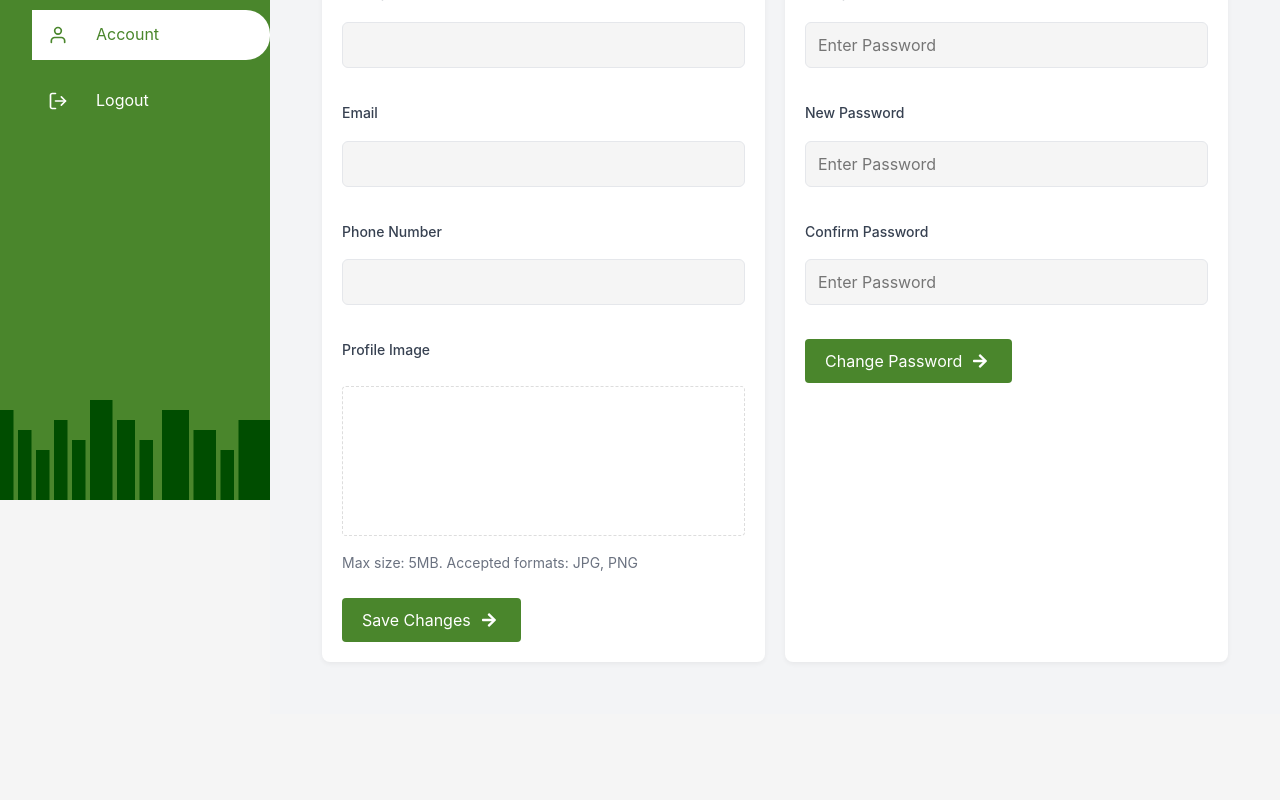
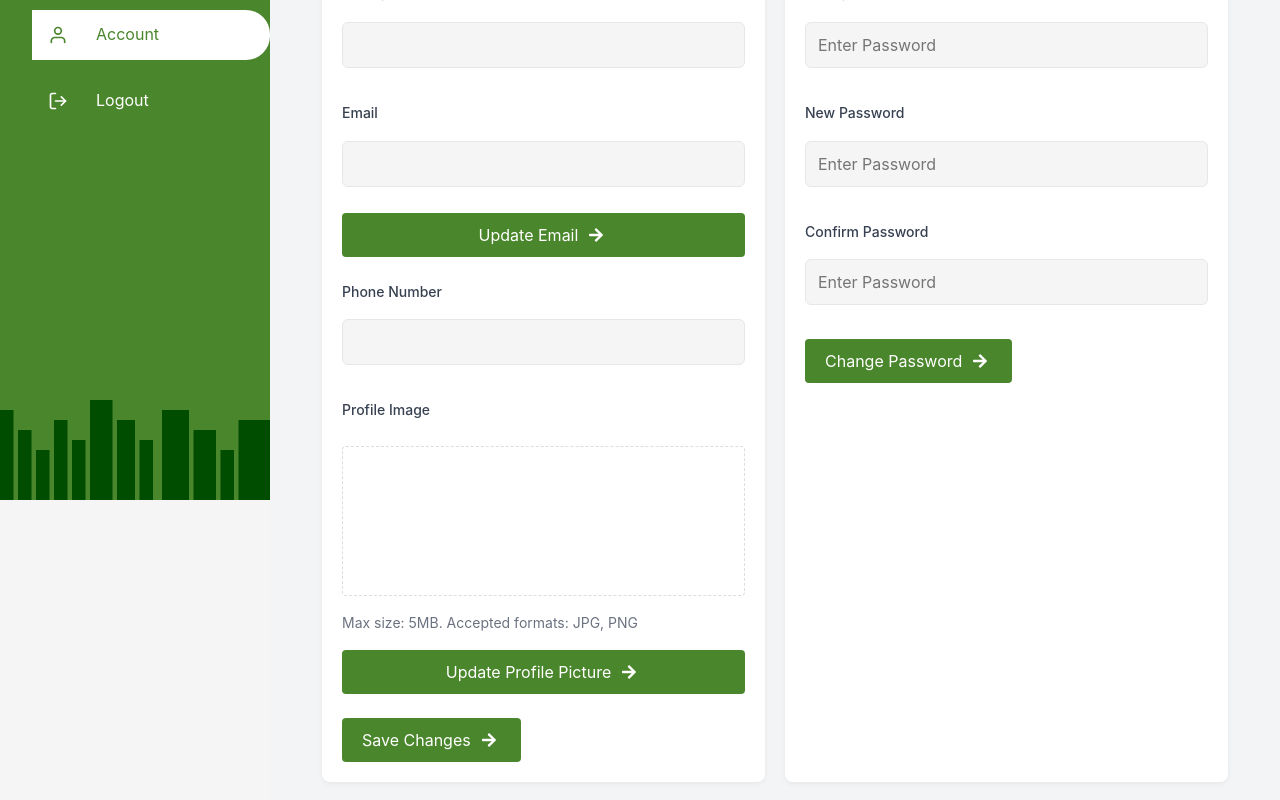
Before and after one commit to Pabby01/Barods, a React (Vite) app: page /account in a window 1280 px wide. Shown: the part 300-1100 px from the top of the page. Before the commit the page ends 1014 px from the top, so only its background shows below. Built offline with nearby package versions, Linux system fonts and the light colour scheme; no server answers; sample sign-in values are in the browser's storage.

Commit message:
agent profile update

```diff
--- a/src/pages/Agent-account.jsx
+++ b/src/pages/Agent-account.jsx
@@ -15,6 +15,12 @@ const ENDPOINTS = {
   PROFILE: "/profile",
   UPDATE_PROFILE: "/edit-profile", // Changed from update-profile
   CHANGE_PASSWORD: "/change-password"
+};
+
+// New endpoints for patch updates
+const PATCH_ENDPOINTS = {
+  UPDATE_PROFILE_PIC: "/update-profile-pic",
+  UPDATE_EMAIL: "/update/email"
 };
 
 const AccountPage = () => {
@@ -137,6 +143,80 @@ const AccountPage = () => {
     return Object.keys(newErrors).length === 0;
   };
 
+  // New: Patch only profile picture
+  const updateProfilePicture = async () => {
+    try {
+      const token = localStorage.getItem("Token");
+      if (!token) {
+        toast.error("Not authenticated");
+        return;
+      }
+      if (!userInfo.profileImage || !(userInfo.profileImage instanceof File)) {
+        toast.error("Please select an image to upload");
+        return;
+      }
+      const formData = new FormData();
+      // Ensure the field name matches backend expectation
+      formData.append("profileImage", userInfo.profileImage);
+
+      const response = await axios.patch(
+        `${API_BASE_URL}${PATCH_ENDPOINTS.UPDATE_PROFILE_PIC}`,
+        formData,
+        {
+          headers: {
+            Authorization: `Bearer ${token}`
+          }
+        }
+      );
+
+      if (response.data?.success) {
+        toast.success("Profile picture updated successfully!");
+        fetchAgentData();
+      } else {
+        throw new Error(response.data?.message || "Failed to update profile picture");
+      }
+    } catch (error) {
+      console.error("Error updating profile picture:", error);
+      console.error("Error response:", error.response?.data);
+      toast.error(error.response?.data?.message || "Failed to update profile picture");
+    }
+  };
+
+  // New: Patch only email
+  const updateEmail = async () => {
+    try {
+      const token = localStorage.getItem("Token");
+      if (!token) {
+        toast.error("Not authenticated");
+        return;
+      }
+      if (!userInfo.email) {
+        toast.error("Please enter a valid email");
+        return;
+      }
+      const response = await axios.patch(
+        `${API_BASE_URL}${PATCH_ENDPOINTS.UPDATE_EMAIL}`,
+        { email: userInfo.email },
+        {
+          headers: {
+            Authorization: `Bearer ${token}`,
+            "Content-Type": "application/json"
+          }
+        }
+      );
+      if (response.data?.success) {
+        toast.success("Email updated successfully!");
+        fetchAgentData();
+      } else {
+        throw new Error(response.data?.message || "Failed to update email");
+      }
+    } catch (error) {
+      console.error("Error updating email:", error);
+      console.error("Error response:", error.response?.data);
+      toast.error(error.response?.data?.message || "Failed to update email");
+    }
+  };
+
   // Update the saveChanges function
   const saveChanges = async () => {
     if (!validateProfile()) {
@@ -252,7 +332,7 @@ const AccountPage = () => {
 
   const handleLogout = () => {
     // Clear the token from localStorage
-    localStorage.removeItem("userToken");
+    localStorage.removeItem("Token");
 
     // Show a success notification
     toast.success("Logged out successfully!");
@@ -653,6 +733,9 @@ const AccountPage = () => {
                   onChange={handleInfoChange}
                 />
                 {errors.email && <p className="error-message">{errors.email}</p>}
+                <button className="save-button" onClick={updateEmail} style={{marginTop: "8px"}}>
+                  Update Email <FaArrowRight className="button-icon" />
+                </button>
               </div>
 
               <div className="form-group">
@@ -685,6 +768,9 @@ const AccountPage = () => {
                   />
                 </div>
                 <p className="help-text">Max size: 5MB. Accepted formats: JPG, PNG</p>
+                <button className="save-button" onClick={updateProfilePicture} style={{marginTop: "8px"}}>
+                  Update Profile Picture <FaArrowRight className="button-icon" />
+                </button>
               </div>
 
               <button className="save-button" onClick={saveChanges}>
```
